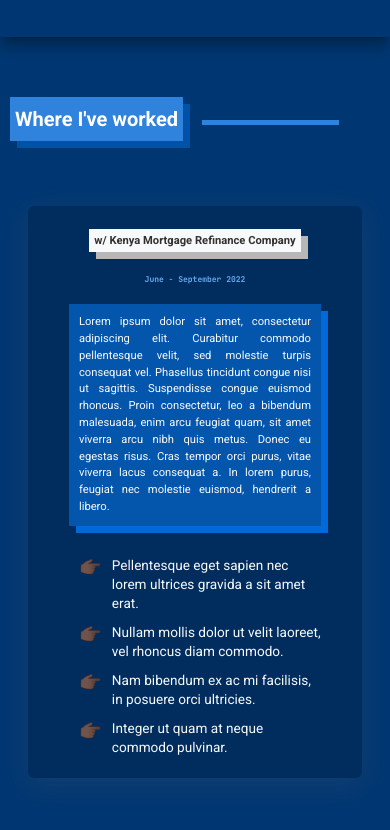
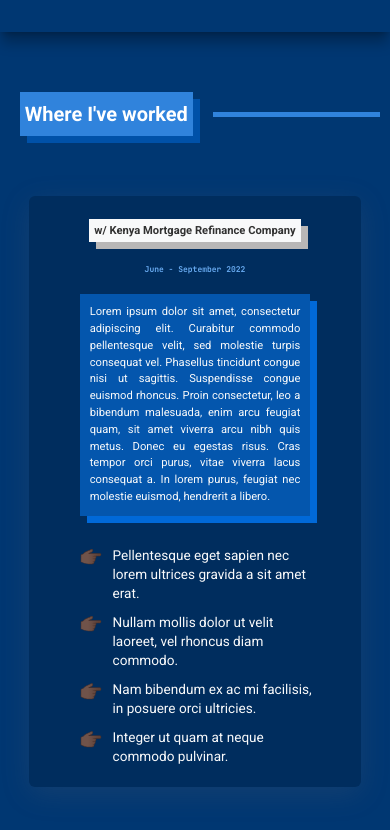
Before and after one commit to andrewipu/andrewipu.github.io, a plain HTML site: page portfolio v1.html in a window 390 px wide. Shown: the part 2376-3206 px from the top of the page. Drawn offline with Linux system fonts and the light colour scheme.

Commit message:
480px bug copy2 - bug fixed

```diff
--- a/portfolio v1.html
+++ b/portfolio v1.html
@@ -152,8 +152,10 @@
 
             <section class="sec-worked">
                 <div class="container-worked">
+                    <div class="worked-title-container">
                     <h2 class="worked-title">Where I've worked</h2>
                     <div class="worked-dash"></div>
+                    </div>
                         <div class="container-KMRC">
                             <h3 class="work_place_1" id="KMRC_title">w/ Kenya Mortgage Refinance Company</h3>
                             <h5 class="work_duration">June - September 2022</h5>
--- a/style.css
+++ b/style.css
@@ -75,11 +75,12 @@
 ::after {
     padding:0;
     margin:0;
+    box-sizing: border-box;
 }
 
-html {
+/*html {
     box-sizing: border-box;
-}
+}*/
 
 body {
     background-color: #f8f9fa;
@@ -1055,18 +1056,26 @@
 
     .sec-worked {
         background-color:var(--sec-worked-background-color);
+        height:100vh;
+        align-items: flex-start;
+    }
+
+    .worked-title-container {
         display:flex;
-        align-items: flex-start;
-        justify-content: center;
-        width:100%;
-        height:100%;
-        padding-bottom: 60px;
+        /*border:4px solid red;*/
+        width: 95%;
+        align-items: center;
     }
 
     .container-worked {
         margin-top: 60px;
         width:100%;
-        height:fit-content;
+        display: flex;
+        flex-direction: column;
+        height: fit-content;
+        align-items: center;
+        /*border:4px solid green;*/
+        /*height:fit-content;*/
     }
 
     .container-KMRC {
@@ -1086,20 +1095,19 @@
         color:var(--title-color);
         width:fit-content;
         padding:10px 5px;
-        margin-bottom: 60px;
         margin-left: 10px;
+        margin-right: 20px;
         box-shadow: 7px 7px var(--title-accent);
         font-size:1.25em;
     }
 
 
     .worked-dash {
-        width:35%;
+        margin-bottom: 60px;
+        width:45%;
         height:5px;
+        position: static;
         background-color:var(--anchor-accents);
-        position:relative;
-        left:202px;
-        top:-81px;
     }
 
     .work_place_1 {
```
